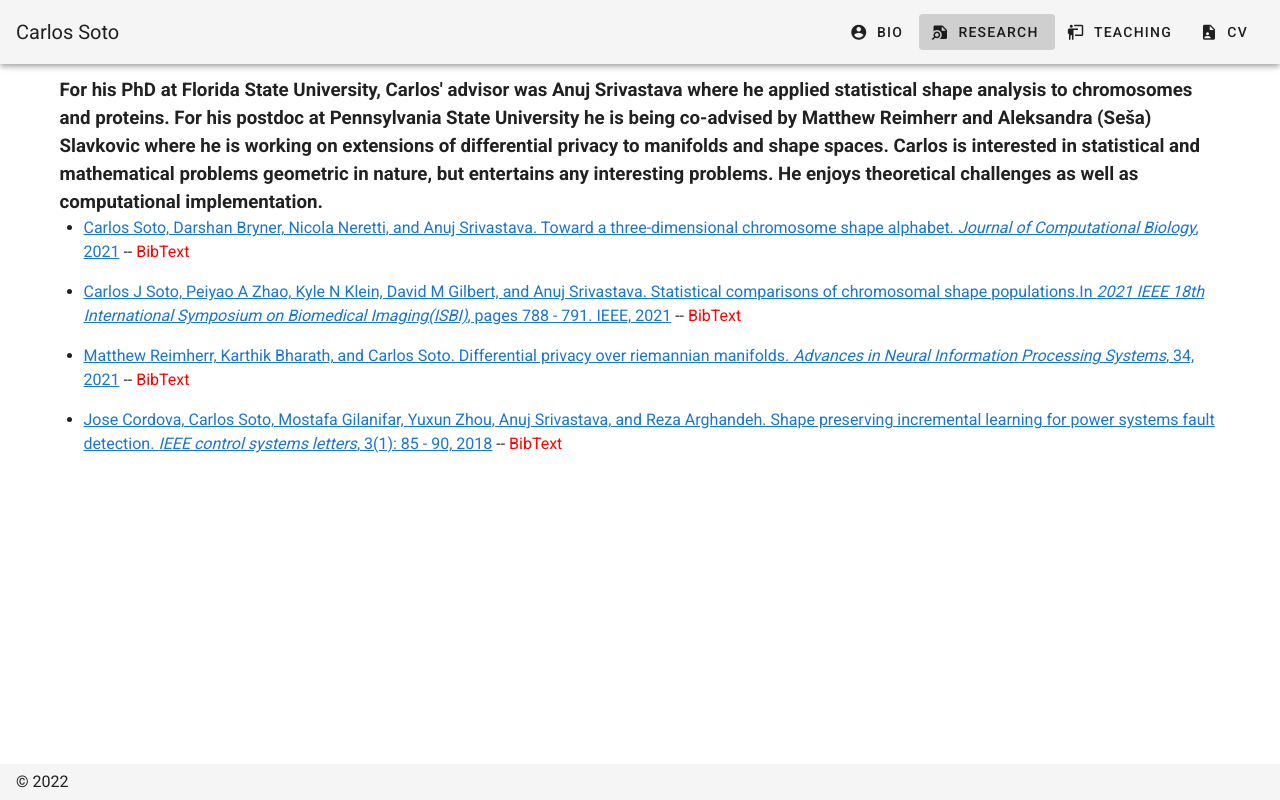
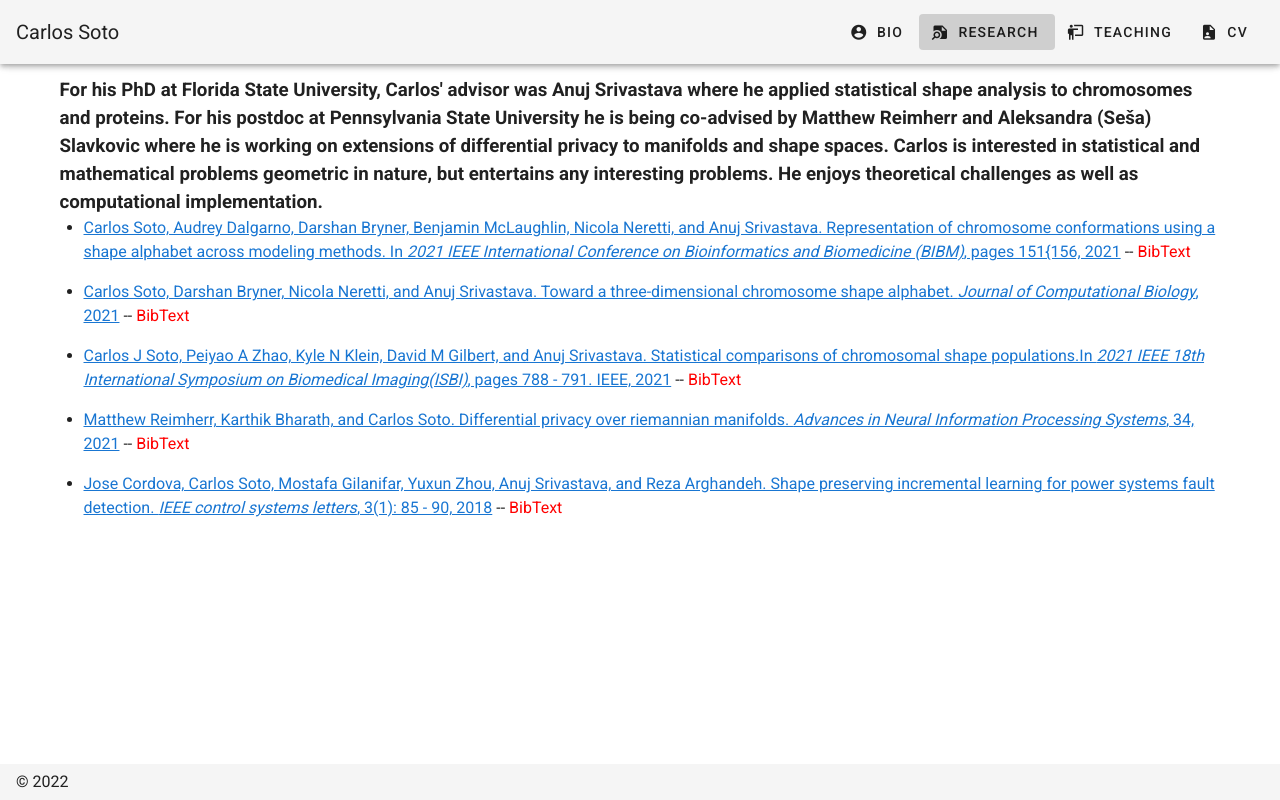
Before and after one commit to Alex-Bailon/carlos-soto-portfolio, a Nuxt app: page /research in a window 1280 px wide. Built offline with nearby package versions, Linux system fonts and the light colour scheme.

Commit message:
Update research.js

```diff
--- a/static/research.js
+++ b/static/research.js
@@ -8,6 +8,22 @@ export default {
   theoretical challenges as well as computational implementation.
   `,
   papers: [
+	{
+      title: `Carlos Soto, Audrey Dalgarno, Darshan Bryner, Benjamin McLaughlin, Nicola Neretti, and Anuj
+			Srivastava. Representation of chromosome conformations using a shape alphabet across modeling
+			methods. In <em>2021 IEEE International Conference on Bioinformatics and Biomedicine (BIBM)</em>,
+			pages 151{156, 2021`,
+      bibText: `@INPROCEEDINGS{9669716,
+			author={Soto, Carlos and Dalgarno, Audrey and Bryner, Darshan and McLaughlin, Benjamin and Neretti, Nicola and Srivastava, Anuj},
+			booktitle={2021 IEEE International Conference on Bioinformatics and Biomedicine (BIBM)},
+			title={Representation of Chromosome Conformations Using a Shape Alphabet Across Modeling Methods},
+			year={2021},
+			volume={},
+			number={},
+			pages={151-156},
+			doi={10.1109/BIBM52615.2021.9669716}}`,
+      link: 'https://ieeexplore.ieee.org/document/9669716',
+    },
     {
       title: `Carlos Soto, Darshan Bryner, Nicola Neretti, and Anuj Srivastava. Toward a three-dimensional
         chromosome shape alphabet. <em> Journal of Computational Biology</em>, 2021`,
```
